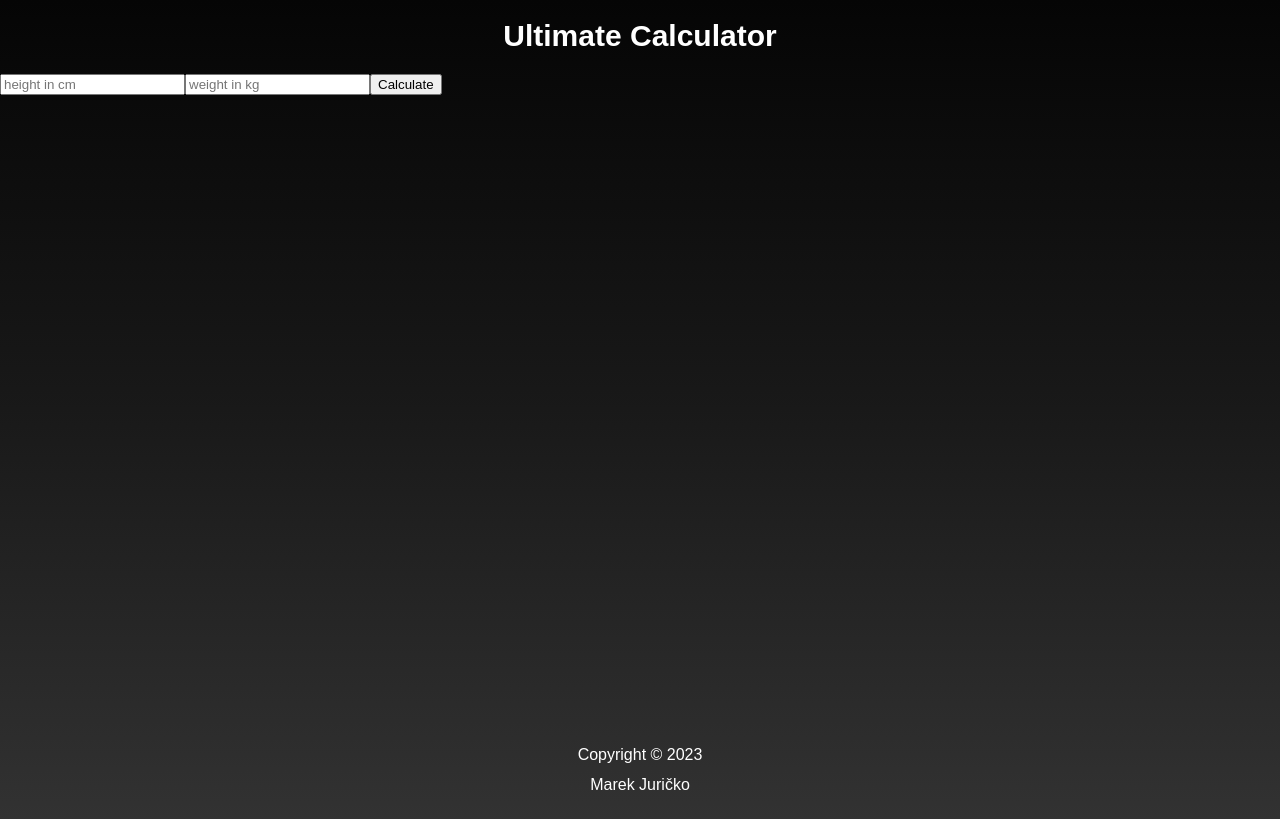
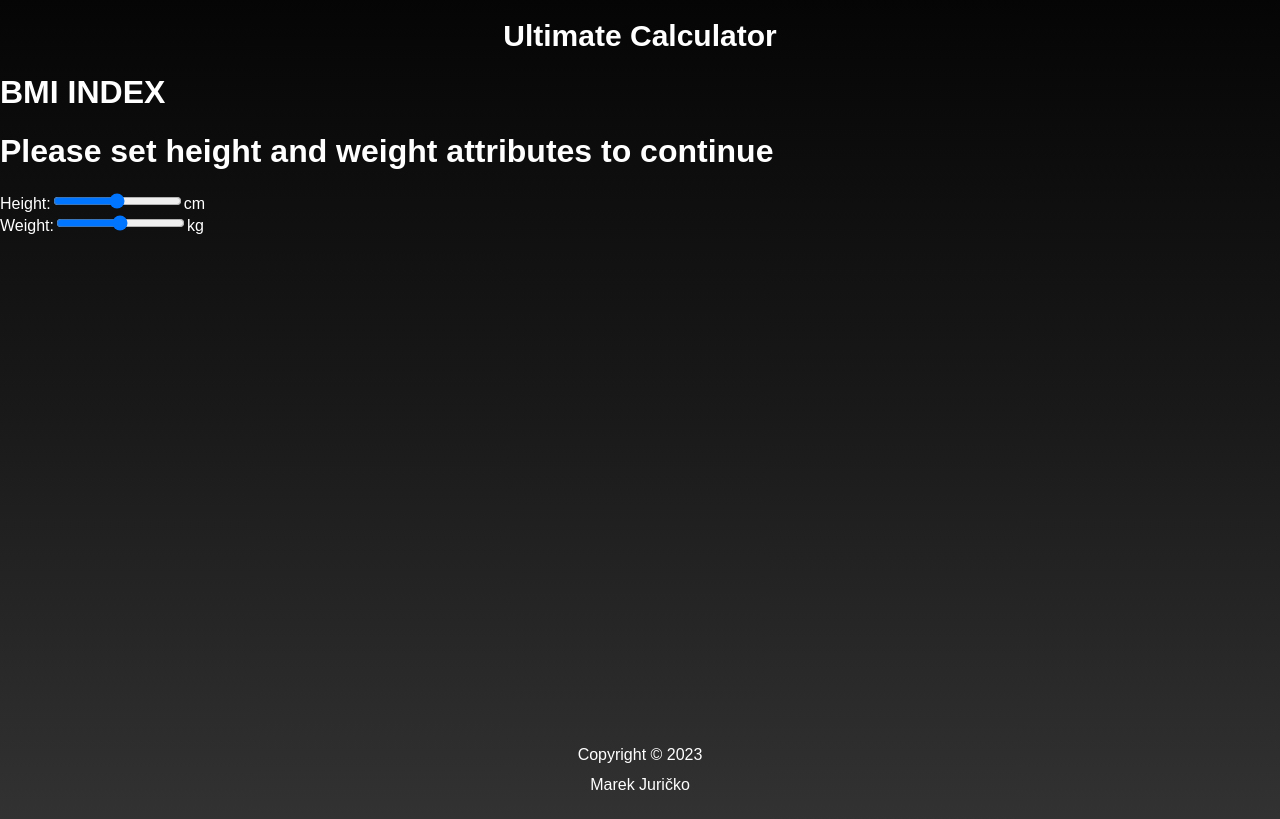
Before and after one commit to MarekJuricko/UltimateCalculator, a React (Create React App) app: page /BMI in a window 1280 px wide. Built offline with nearby package versions, Linux system fonts and the light colour scheme; the HTML template or start-up script is replaced by a standard one.

Commit message:
upgraded BMI page, added weight range functions

```diff
--- a/src/pages/BMI/BMI.js
+++ b/src/pages/BMI/BMI.js
@@ -1,39 +1,63 @@
 import "./BMI.css"
 import { useState } from "react"
-
 
 const BMI = () => {
     const [height, setHeight] = useState("")
     const [weight, setWeight] = useState("")
-    const [bmi, setBmi] = useState(null)
+    const [bmi, setBmi] = useState("BMI INDEX")
     const [category, setCategory] = useState("")
+    const [weightRange, setWeightRange] = useState("Please set height and weight attributes to continue")
 
+    //when attributes height or weight are changed, function will be called
     const submitForm = (event) => {
         event.preventDefault()
 
-        setBmi("")
-        setCategory("")
-
+        //If only both height and weight attributes are present, code continues
         if(height && weight){
+            //finding out bmi based on height and weight attributes
             let bmiResult = ((parseFloat(weight) / ((parseFloat(height) / 100) * (parseFloat(height) / 100)))).toFixed(2);
 
+            //finding out to which category does person belong based on the previous bmiResult
             if(parseFloat(bmiResult) < 18.5){
-                setCategory(`underweight`)
+                setCategory(`(underweight)`)
             }
             if(18.5 <= parseFloat(bmiResult) && parseFloat(bmiResult) <= 24.9){
-                setCategory(`normal`)
+                setCategory(`(normal)`)
             }
             if(25 <= parseFloat(bmiResult) && parseFloat(bmiResult) <= 29.9){
-                setCategory(`overweight`)
+                setCategory(`(overweight)`)
             }
             if(29.9 < parseFloat(bmiResult)){
-                setCategory(`obese`)
+                setCategory(`(obese)`)
+            }
+
+            //function for getting lowest weight for preson with set height
+            let weightRangeMin = (height) => {
+                let checkBmi
+                let testWeight = 5
+                do{
+                    checkBmi = ((parseFloat(testWeight) / ((parseFloat(height) / 100) * (parseFloat(height) / 100)))).toFixed(2);
+                    testWeight++
+                }while(checkBmi <= 18.25 )
+                console.log(checkBmi);
+                return testWeight
+            }
+
+            //function for getting highest weight for preson with set height
+            let weightRangeMax = (height) => {
+                let checkBmi
+                let testWeight = 5
+                do{
+                    checkBmi = ((parseFloat(testWeight) / ((parseFloat(height) / 100) * (parseFloat(height) / 100)))).toFixed(2);
+                    testWeight++
+                }while(checkBmi <= 24.75 )
+                console.log(checkBmi);
+                return testWeight
             }
 
             try{
-                setHeight("")
-                setWeight("")
                 setBmi(`Your BMI index is ${bmiResult}`)
+                setWeightRange(`Normal weight range for your height is approximately from ${weightRangeMin(height)}kg to ${weightRangeMax(height)}kg`)
             }catch (err){
                 console.log(err.message);
             }
@@ -42,14 +66,21 @@ const BMI = () => {
 
 
     return (
-        <div>
-            <h1>{bmi}</h1>
-            <h1>{category}</h1>
-            <form onSubmit={submitForm}>
-            <input type="number" value={height} onChange={(e) => setHeight(e.target.value)} placeholder="height in cm"/>
-            <input type="number" value={weight} onChange={(e) => setWeight(e.target.value)} placeholder="weight in kg"/>
-            <input type="submit" value="Calculate"/>
-        </form>
+        <div className="BMI-main">
+            <h1 className="BMI-text">{bmi} {category}</h1>
+            <h1 className="BMI-text">{weightRange}</h1>
+            <form onChange={submitForm} className="BMI-form">
+                <div className="BMI-input">
+                    <label htmlFor="BMI-height">Height:</label>
+                    <input className="BMI-input-range" type="range" min="50" max="220" name="BMI-height" value={height} onChange={(e) => setHeight(e.target.value)}/>
+                    <label htmlFor="BMI-height">{height}cm</label>
+                </div>
+                <div className="BMI-input">
+                    <label htmlFor="BMI-weight">Weight:</label>
+                    <input className="BMI-input-range" type="range" min="40" max="180" name="BMI-weight" value={weight} onChange={(e) => setWeight(e.target.value)}/>
+                    <label htmlFor="BMI-weight">{weight}kg</label>
+                </div>
+            </form>
         </div>
     )
 }
```
